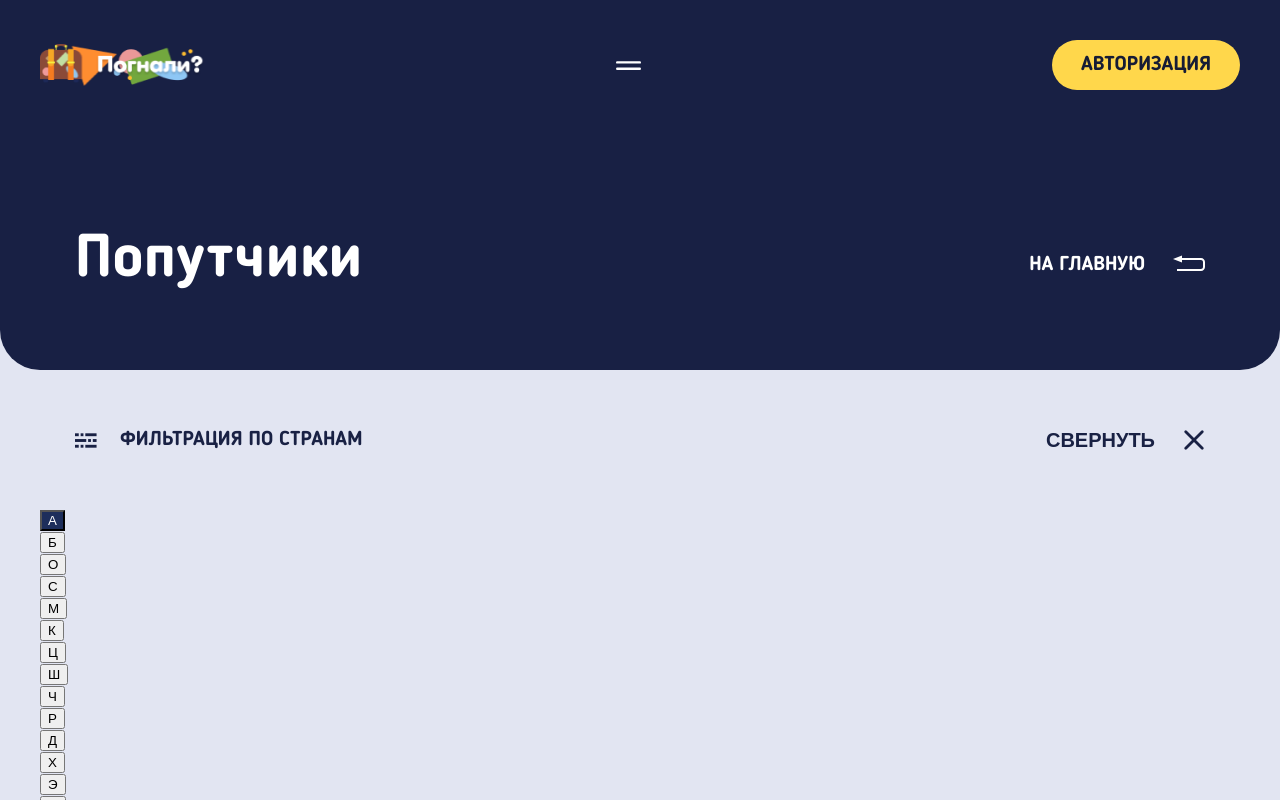
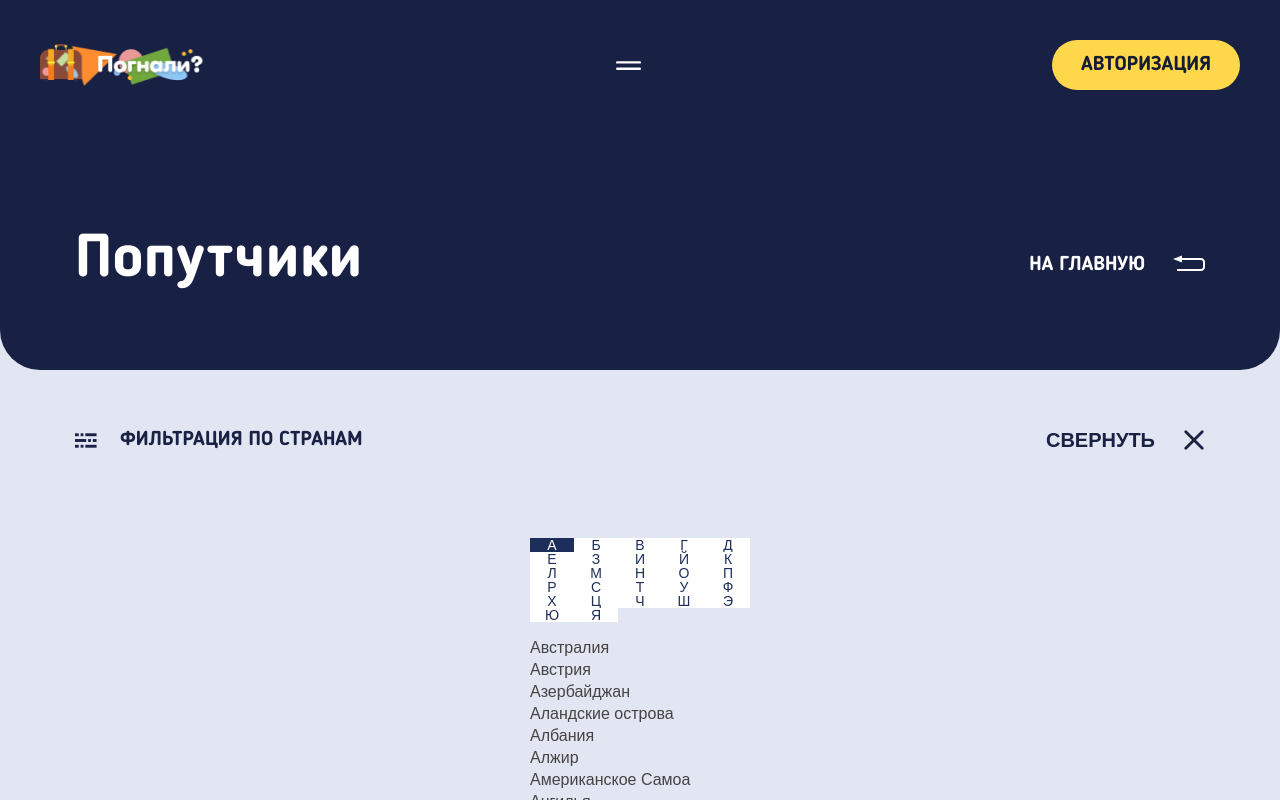
Before and after one commit to panteleevHub/pognalli, a Nuxt app: page /companions in a window 1280 px wide. Both pictures are taken after a click on the button "ПОКАЗАТЬ". Shown: the top 800 px of the page. Built offline with nearby package versions, Linux system fonts and the light colour scheme.

Commit message:
modified slider

```diff
--- a/components/CountrySlider.vue
+++ b/components/CountrySlider.vue
@@ -1,21 +1,24 @@
 <template>
-  <div class="slider">
+  <div class="slider" :class="'slider--' + place">
     <ul class="slider__buttons">
       <li
-        v-for="(value, key) in countriesList"
-        :class="activeSlide === key ? 'slider__button slider__button--active' : 'slider__button'"
+        v-for="{letter} in countriesList"
+        :key="letter"
+        class="slider__button"
+        :class="activeButton === letter && 'slider__button--active'"
       >
-        <button @click="activeSlide = key" type="button">{{ key }}</button>
+        <button @click="activeButton = letter" type="button">{{ letter }}</button>
       </li>
     </ul>
-    <ul class="slider__slides">
-      <li
-        v-for="(value, key) in countriesList"
-        :class="activeSlide === key ? 'slider__slide slider__slide--active' : 'slider__slide'"
+    <div class="slider__slide">
+      <button
+        v-for="country in activeSlide.countries"
+        :key="country"
+        type="button"
       >
-        <button v-for="country in value" type="button">{{ country }}</button>
-      </li>
-    </ul>
+        {{ country }}
+      </button>
+    </div>
   </div>
 </template>
 
@@ -34,28 +37,52 @@ const props = defineProps({
 });
 
 const countriesList = computed(() => {
-  const obj = {};
+  const arr = [];
 
-  props.countries.forEach((el) => {
-    const key = el[0];
+  const sortedCountries = [...props.countries.sort()];
 
-    if (obj[key]) {
-      obj[key] = [...obj[key], el];
+  sortedCountries.forEach((el) => {
+    const obj = arr.findIndex(item => item.letter === el[0]);
+
+    if (obj === -1) {
+      arr.push({
+        letter: el[0],
+        countries: [el]
+      });
     } else {
-      obj[key] = [el];
+      arr[obj].countries.push(el);
     }
   });
 
-  return obj;
+  return arr.sort((a, b) => a.letter.localeCompare(b.letter));
 });
 
-const activeSlide = ref('А');
+const activeButton = ref('А');
+const activeSlide = computed(() => countriesList.value.find(slide => slide.letter === activeButton.value));
 </script>
 
 <style lang="scss" scoped>
-.slider__buttons,
-.slider__slides {
+.slider__buttons {
   @include reset-list;
+  display: grid;
+  grid-template-columns: repeat(5, 1fr);
+}
+.slider--companions .slider__buttons {
+  margin-bottom: 15px;
+}
+
+.slider__button button {
+  display: block;
+  width: 100%;
+  font-size: 14px;
+  line-height: 14px;
+  font-weight: 500;
+  text-transform: uppercase;
+  padding: 0;
+  border: none;
+  color: $basic-blue-light;
+  background-color: $white;
+  cursor: pointer;
 }
 
 .slider__button--active button {
@@ -63,11 +90,15 @@ const activeSlide = ref('А');
   background-color: $basic-blue-light;
 }
 
-.slider__slide {
-  display: none;
-}
-
-.slider__slide--active {
+.slider__slide button {
   display: block;
+  font-size: 16px;
+  line-height: 22px;
+  text-align: left;
+  color: $special-grey;
+  background-color: transparent;
+  border: none;
+  padding: 0;
+  cursor: pointer;
 }
 </style>
--- a/components/companionsPage/CountryFilter.vue
+++ b/components/companionsPage/CountryFilter.vue
@@ -59,7 +59,7 @@ const countries = [
   'Болгария',
   'Мьянма',
   'Бурунди',
-  'Белоруссия',
+  'Беларусь',
   'Камбоджа',
   'Камерун',
   'Канада',
@@ -380,11 +380,18 @@ const isFilterOpened = ref(false);
 }
 
 .filter__bottom-container {
+  padding-top: 28px;
   padding-bottom: 28px;
 
   @media (min-width: $tablet-width) {
     padding-bottom: 80px;
   }
+}
+
+.filter__slider {
+  width: 220px;
+  margin: 0 auto;
+  margin-bottom: 28px;
 }
 
 .filter__close {
```
